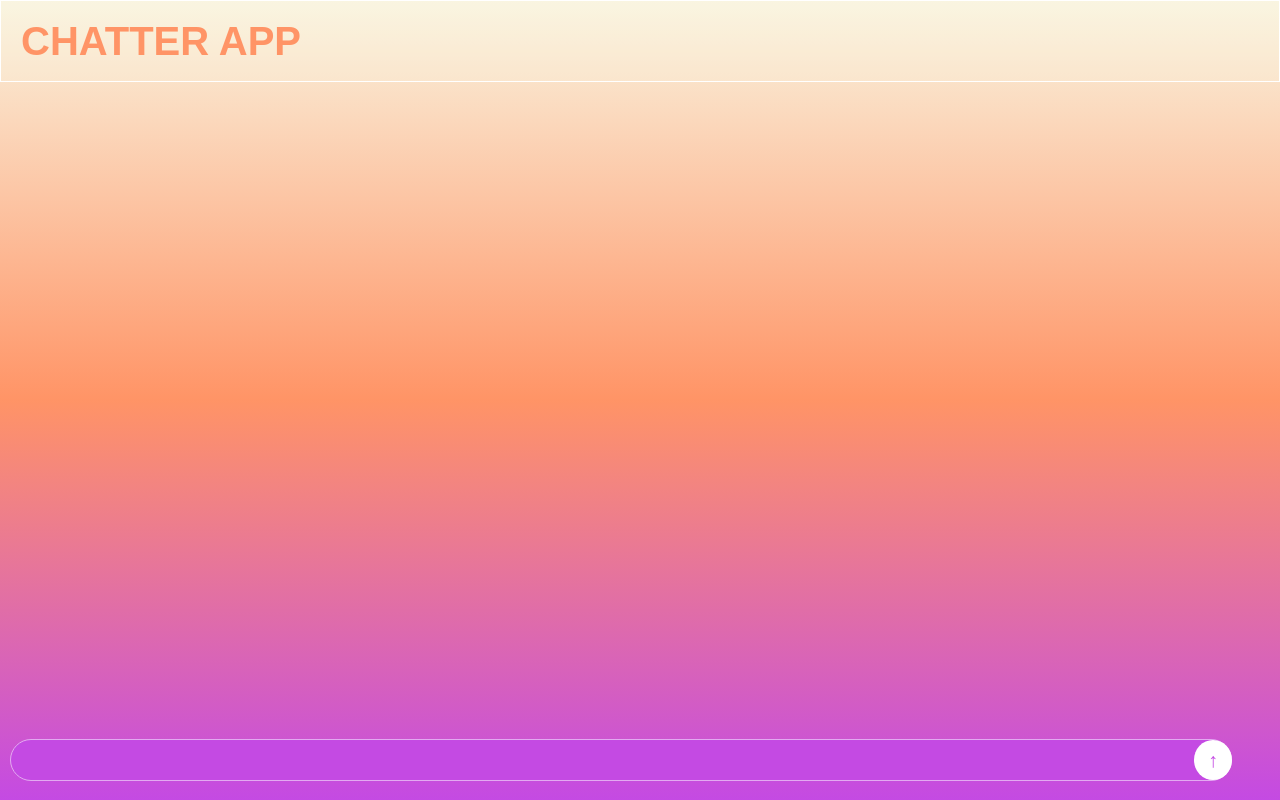
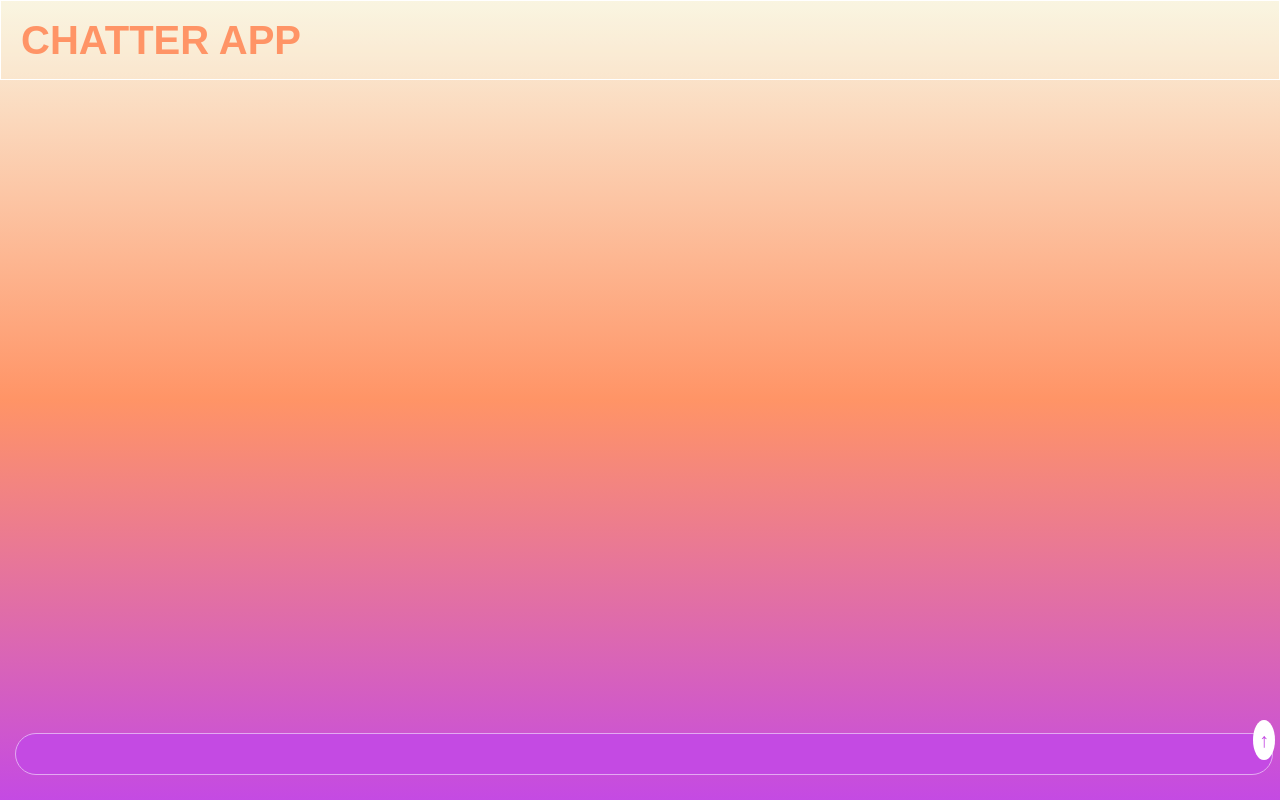
Before and after one commit to hannahcheung/chatter, a React (Create React App) app: page / in a window 1280 px wide. Built offline with nearby package versions, Linux system fonts and the light colour scheme.

Commit message:
Implement text messages to screen

```diff
--- a/src/App.css
+++ b/src/App.css
@@ -13,6 +13,10 @@
   align-items: center;
   background: rgba(249, 245, 225, 0.2);
   border: 1px solid white;
+  width: 100vw;
+  box-sizing: border-box; /* prevents scrollbar when making width 100vw */
+  margin: 0px;
+  padding: 0px;
 }
 
 .title {
@@ -26,23 +30,28 @@
 .footer {
   display: flex;
   height: 2rem;
-  align-items: center;
-  justify-content: flex-start;
-  padding: 0 0.25rem;
+  /* align-items: center; */
+  justify-content: center;
+  width: 100vw;
+  margin:0px;
 }
 
+/*
 .text-input {
-  display: flex;
-  width: 100%;
+  /* display: flex;
+  width: 95%;
   border: 1px solid rgb(227, 170, 241);
   height: 1rem;
   border-radius: 1rem;
-  padding: 0 0.5rem;
+  /* position: relative;
+  padding: 0 0.5rem; /* make text not start at very beginning of input
   background: hsla(288, 73%, 59%, 1);
-  justify-content: center;
+  /*align-items: center;
   color: white;
   font-size: 0.4rem;
-}
+  margin-left: 0.75rem;
+  /* left: 0.5rem;
+} */
 
 /* prevents default blue outline when clicking on text input */
 .text-input:focus {
@@ -57,10 +66,28 @@
   height: 1rem;
   width: 1rem;
   position: relative;
-  right: 0.95rem;
+  right: 0.5rem;
   cursor: pointer;
   font-size: 0.5rem;
   color: hsla(288, 73%, 59%, 1);
+}
+
+.messages {
+  display: flex;
+  flex-direction: column-reverse;
+  align-items: flex-start;
+  overflow: auto;
+  max-height: calc(100vh - 4rem);
+  min-height: calc(100vh - 4rem);
+  padding-left: 0.5rem;
+}
+.text-message {
+  color: hsla(50, 68%, 93%, 1);
+  background: hsla(288, 73%, 59%, 1);
+  padding: 0.25rem 0.5rem;
+  margin: 0.15rem;
+  border-radius: 0.5rem;
+  font-size:0.5rem;
 }
 
 /* change font and other features according to screen size */
--- a/src/App.js
+++ b/src/App.js
@@ -1,14 +1,31 @@
-import './App.css';
+import "./App.css";
+import Message from "./Message";
+import TextInput from "./TextInput";
+import { useState } from "react";
 
 function App() {
+  // empty array of text messages
+  const [messages, setMessages] = useState([]);
+
+  function sendMessage(text) {
+    setMessages([text, ...messages]);
+  }
+
+  function renderMessage() {
+    return messages.map((msg) => <Message msg={msg}/>);
+  }
+
   // no logo on site in order to make chatter app look cleaner
   return (
     <div className="App">
       <header className="header">
         <span className="title">CHATTER APP</span>
       </header>
+      <div className="messages">
+        {renderMessage()}
+      </div>
       <footer className="footer">
-        <input className="text-input"/>
+        <TextInput sendMessage={sendMessage}/>
         <button className="send-button">↑</button>
       </footer>
     </div>
--- /dev/null
+++ b/src/Message.js
@@ -0,0 +1,5 @@
+function Message(props) {
+    return <div className="text-message">{props.msg}</div>
+}
+
+export default Message;
--- /dev/null
+++ b/src/TextInput.css
@@ -0,0 +1,12 @@
+.text-input {
+    width: 95vw;
+    border: 1px solid rgb(227, 170, 241);
+    height: 1rem;
+    border-radius: 1rem;
+    /* make text not start at very beginning of input */
+    padding: 0 0.5rem;
+    background: hsla(288, 73%, 59%, 1);
+    color: white;
+    font-size: 0.4rem;
+    margin-left:0.75rem;
+  }
--- /dev/null
+++ b/src/TextInput.js
@@ -0,0 +1,30 @@
+import { useState } from "react";
+import "./TextInput.css";
+
+function TextInput(props) {
+    // default value in input box is blank
+    const [text, setText] = useState("");
+
+    function send() {
+        props.sendMessage(text);
+        setText("");
+    }
+
+    function onKeyPress(e) {
+        if (e.key === "Enter") {
+            send();
+        }
+    }
+
+    return (
+        <footer>
+            <input
+                className="text-input"
+                value = {text}
+                onChange={(e) => setText(e.target.value)}
+                onKeyPress={onKeyPress}/>
+        </footer>
+    );
+}
+
+export default TextInput;
```
